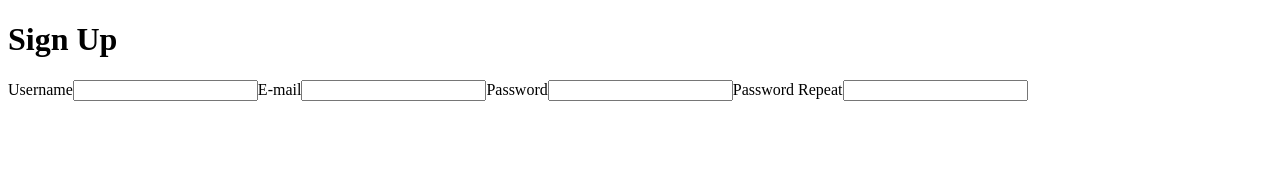
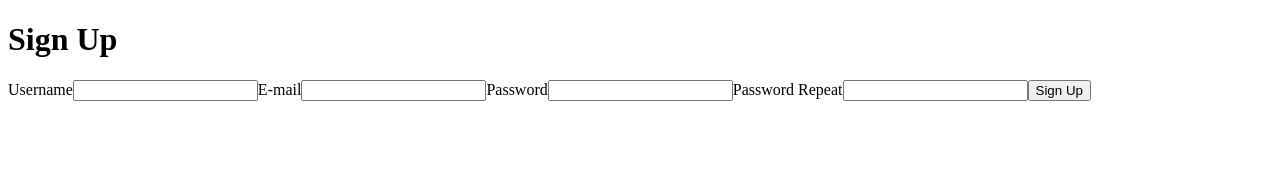
Before and after one commit to fredwills9224/source-vue, a Vue app: page / in a window 1280 px wide. Shown: the top 170 px of the page. Built offline with nearby package versions, Linux system fonts and the light colour scheme.

Commit message:
sup lo hs sgnubttn ts p

```diff
--- a/src/pages/SignUpPage.vue
+++ b/src/pages/SignUpPage.vue
@@ -4,14 +4,13 @@
 
     <label for="username">Username</label>
     <input id="username"/>
-
     <label for="e-mail">E-mail</label>
     <input id="e-mail"/>
-
     <label for="password">Password</label>
     <input id="password" type="password"/>
-
     <label for="password-repeat">Password Repeat</label>
     <input id="password-repeat" type="password"/>
 
+    <button>Sign Up</button>
+
 </template>
```
